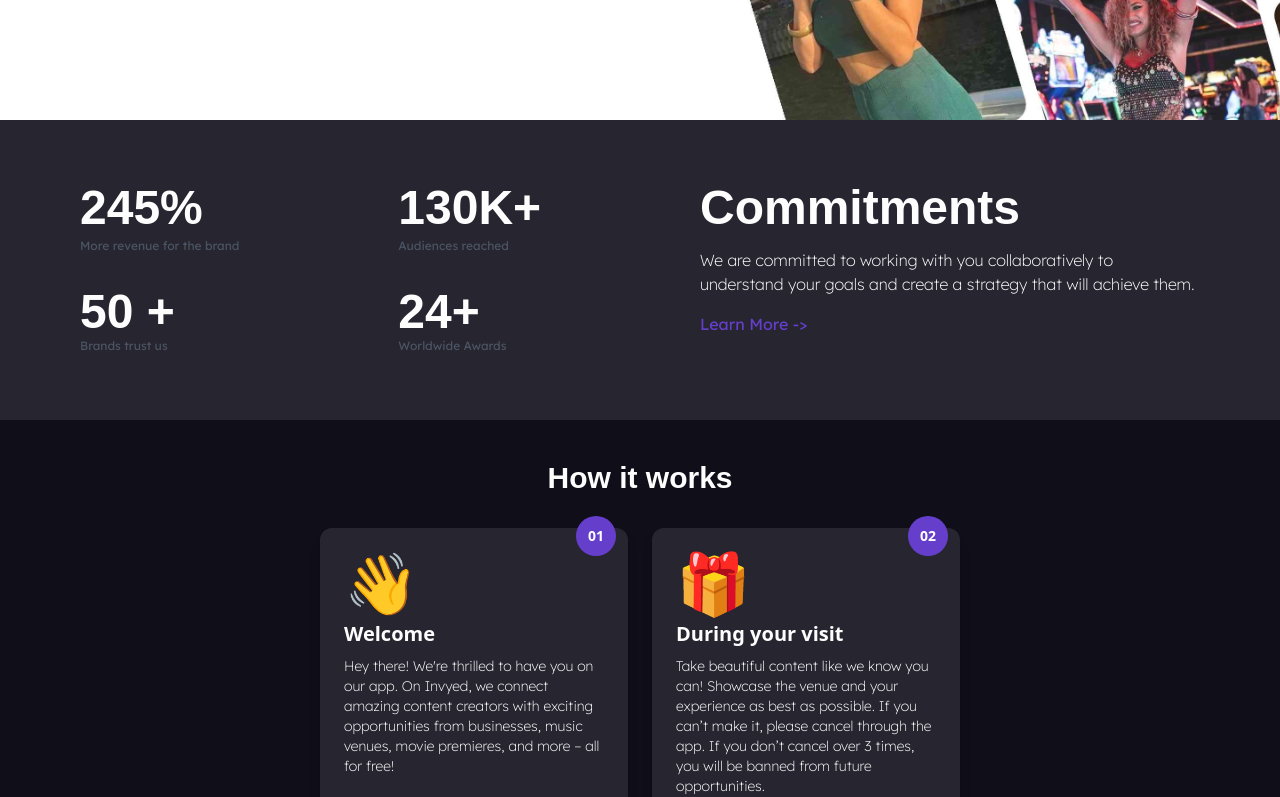
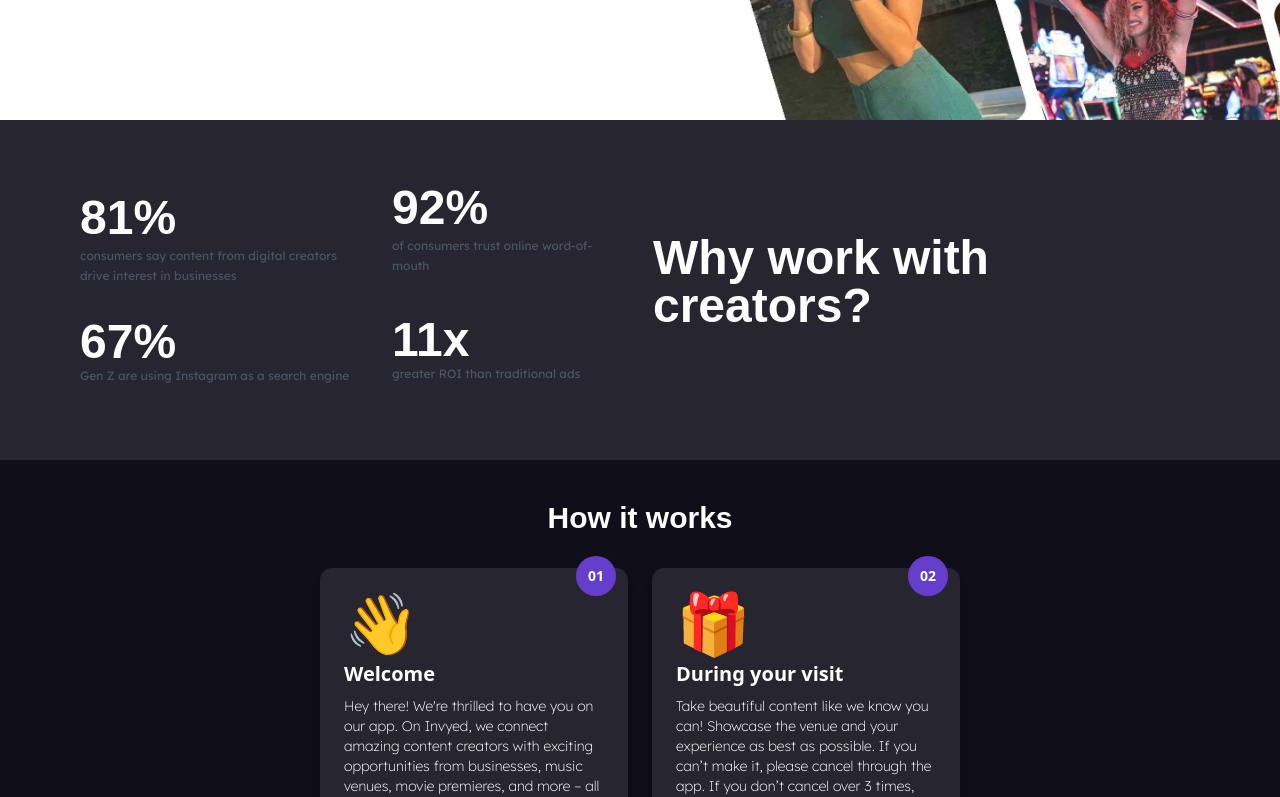
Before and after one commit to Mohitduaa/Lynkup, a React (Create React App) app: page / in a window 1280 px wide. Shown: the part 680-1477 px from the top of the page. Built offline with nearby package versions, Linux system fonts and the light colour scheme; a web font is replaced by a local one.

Commit message:
howitworks

```diff
--- a/src/Components/AppPromotion.jsx
+++ b/src/Components/AppPromotion.jsx
@@ -49,7 +49,7 @@ const AppPromotion = () => {
           <div className="-mt-10">
 
           <img className=" -rotate-[10deg] -ml-2 mb-2" src="images/right (2).png" alt="" />
-        <h1 className="absolute -ml-12 text-white font-poppins font-medium">100%free creators</h1>
+           <h1 className="absolute -ml-12 text-white font-poppins font-medium">100% free for creators</h1>
           </div>
         </div>
       </div>
--- a/src/Components/Appfeatures.jsx
+++ b/src/Components/Appfeatures.jsx
@@ -3,7 +3,7 @@ import React from 'react';
 const Appfeatures = () => {
   return (
     <div className='bg-[#272530] py-10'>
-      <div className="flex flex-col md:flex-row justify-between items-center px-10 md:mx-40  py-10 my-10 shadow-xl  rounded-md  bg-[#100E19]" style={{ boxShadow: '0px 5px 25px rgba(109, 71, 208, 0.9)' }}>
+      <div className="flex flex-col md:flex-row justify-between items-center px-10 md:mx-40  py-10 my-10  rounded-md ">
         <div className="flex flex-col items-start px-5">
           <h1 className="text-2xl md:text-3xl font-poppins font-bold mb-4">
           Our Features:
--- a/src/Components/Campain.jsx
+++ b/src/Components/Campain.jsx
@@ -41,9 +41,7 @@ const Campaign = () => {
         Book your kick-off call →
       </button>
 
-      <p className="text-sm mt-6">
-        👉 Or click here if you're ready to get started on your own
-      </p>
+
     </div>
   );
 };
--- a/src/Components/Commitments.jsx
+++ b/src/Components/Commitments.jsx
@@ -2,35 +2,33 @@ import React from 'react';
 
 const Commitments = () => {
   return (
-    <div className="flex flex-col lg:flex-row justify-between px-6 lg:px-20 py-16 gap-8 bg-[#272530] ">
+    <div className="flex flex-col lg:flex-row justify-between items-center px-6 lg:px-20 py-16 gap-8 bg-[#272530] ">
       <div className="flex flex-col  gap-4">
         <div className="mb-4">
-          <h1 className="text-5xl font-bold font-poppins mb-1">245%</h1>
-          <p className="font-Lexend text-sm lg:text-[12px] text-gray-600">More revenue for the brand</p>
+          <h1 className="text-5xl font-bold font-poppins mb-1">81%</h1>
+          <p className="font-Lexend text-sm lg:text-[12px] text-gray-600 w-[280px]">consumers say content from digital creators drive interest in businesses
+</p>
         </div>
         <div>
-          <h1 className="text-5xl font-bold font-poppins">50 +</h1>
-          <p className="font-Lexend text-sm lg:text-[12px] text-gray-600">Brands trust us</p>
+          <h1 className="text-5xl font-bold font-poppins">67%</h1>
+          <p className="font-Lexend text-sm lg:text-[12px] text-gray-600">Gen Z are using Instagram as a search engine</p>
         </div>
       </div>
 
-      <div className="flex flex-col gap-4">
+      <div className="flex  flex-col mb-3 gap-4">
         <div className="mb-4">
-          <h1 className="text-5xl font-bold font-poppins mb-1">130K+</h1>
-          <p className="font-Lexend text-sm lg:text-[12px] text-gray-600">Audiences reached</p>
+          <h1 className="text-5xl font-bold font-poppins mb-1">92%</h1>
+          <p className="font-Lexend text-sm lg:text-[12px] text-gray-600">of consumers trust online word-of-mouth</p>
         </div>
-        <div>
-          <h1 className="text-5xl font-bold font-poppins">24+</h1>
-          <p className="font-Lexend text-sm lg:text-[12px] text-gray-600">Worldwide Awards</p>
+        <div className='mt-2'>
+          <h1 className="text-5xl font-bold font-poppins">11x</h1>
+          <p className="font-Lexend text-sm lg:text-[12px] text-gray-600">greater ROI than traditional ads</p>
         </div>
       </div>
 
       <div className="text-center lg:text-left">
-        <h1 className="text-5xl font-poppins font-bold mb-4">Commitments</h1>
-        <p className="w-full lg:w-[500px] font-Lexend mb-4  font-extralight ">
-          We are committed to working with you collaboratively to understand your goals and create a strategy that will achieve them.
-        </p>
-        <p className="font-Lexend text-[#653FCC]">{`Learn More ->`}</p>
+        <h1 className="text-5xl font-poppins font-bold mb-4">Why work with creators?</h1>
+
       </div>
     </div>
   );
--- a/src/Components/Footer.jsx
+++ b/src/Components/Footer.jsx
@@ -5,7 +5,7 @@ import { Link } from "react-router-dom";
 const Footer = () => {
   return (
     <footer className="bg-[##100E19] text-white px-6 py-8 md:px-12 md:py-12 bg-[#272530] ">
-      <div className="grid grid-cols-1 md:grid-cols-5 gap-8">
+      <div className="grid grid-cols-1 md:grid-cols-3 gap-8">
         <div>
           <h1 className="font-bold text-2xl">Lynkup</h1>
           <p className="text-sm mt-4">
@@ -14,61 +14,16 @@ const Footer = () => {
           </p>
         </div>
 
-        <div>
-          <h2 className="font-semibold text-lg">As seen in</h2>
-          <div className="flex flex-col flex-wrap gap-4 mt-4">
-            {/* <img
-              src="https://via.placeholder.com/100x40?text=The+Sunday+Times"
-              alt="The Sunday Times"
-              className="h-8"
-            /> */}
-            <h1>The Sunday Times</h1>
-            {/* <img
-              src="https://via.placeholder.com/80x40?text=The+Grocer"
-              alt="The Grocer"
-              className="h-8"
-            /> */}
-            <h1>The Grocer</h1>
-            {/* <img
-              src="https://via.placeholder.com/80x40?text=Restaurant"
-              alt="Restaurant Marketer"
-              className="h-8"
-            /> */}
-            <h1>Restaurant Marketer</h1>
-          </div>
-        </div>
+
 
         {/* Section 3: Talent Partners */}
-        <div>
-          <h2 className="font-semibold text-lg">Talent partners</h2>
-          <div className="flex flex-col flex-wrap gap-4 mt-4">
-            {/* <img
-              src="https://via.placeholder.com/80x40?text=The+Creator+Co."
-              alt="The Creator Co."
-              className="h-8"
-            /> */}
-            <h1>The Creator</h1>
-            {/* <img
-              src="https://via.placeholder.com/80x40?text=GRAIL"
-              alt="GRAIL"
-              className="h-8"
-            /> */}
-            <h1>GRAIL</h1>
-            {/* <img
-              src="https://via.placeholder.com/80x40?text=Be+Talent"
-              alt="Be Talent"
-              className="h-8"
-            /> */}
-            <h1>Be Talent</h1>
-          </div>
-        </div>
+
 
         {/* Section 4: Contact Us */}
         <div>
           <h2 className="font-semibold text-lg">Contact us</h2>
 
           <p className="text-sm mt-2">hello@invyted.com</p>
-          <p className="text-sm mt-2">Follow Us</p>
           <div className="flex  space-x-6 mt-10">
       {/* Instagram */}
       <a
@@ -92,16 +47,7 @@ const Footer = () => {
         <FaFacebook />
       </a>
 
-      {/* Twitter */}
-      <a
-        href="https://www.twitter.com/yourprofile"
-        target="_blank"
-        rel="noopener noreferrer"
-        className="text-blue-400 text-2xl hover:text-blue-600 transition-colors"
-        aria-label="Twitter"
-      >
-        <FaTwitter />
-      </a>
+
     </div>
         </div>
         <div className="flex flex-col flex-wrap gap-4 justify-center md:justify-end">
@@ -111,12 +57,7 @@ const Footer = () => {
           <a href="#" className="text-[#FDFDFD] hover:underline">
             Influencers
           </a>
-          <a href="#" className="text-[#FDFDFD] hover:underline">
-            About us
-          </a>
-          <a href="#" className="text-[#FDFDFD] hover:underline">
-            Contact us
-          </a>
+
           <p className="text-[#FDFDFD]">
         <Link to="/Faq" className="hover:underline">
           FAQs
```
